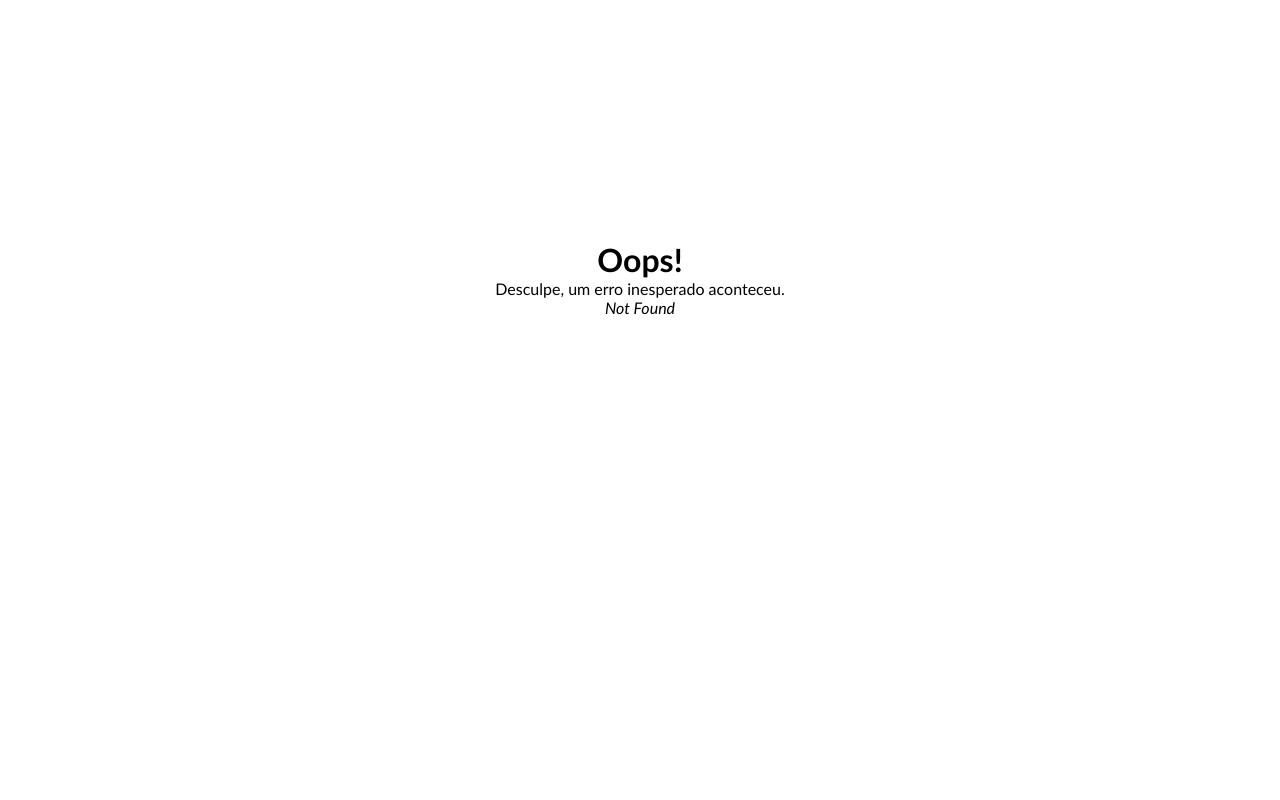
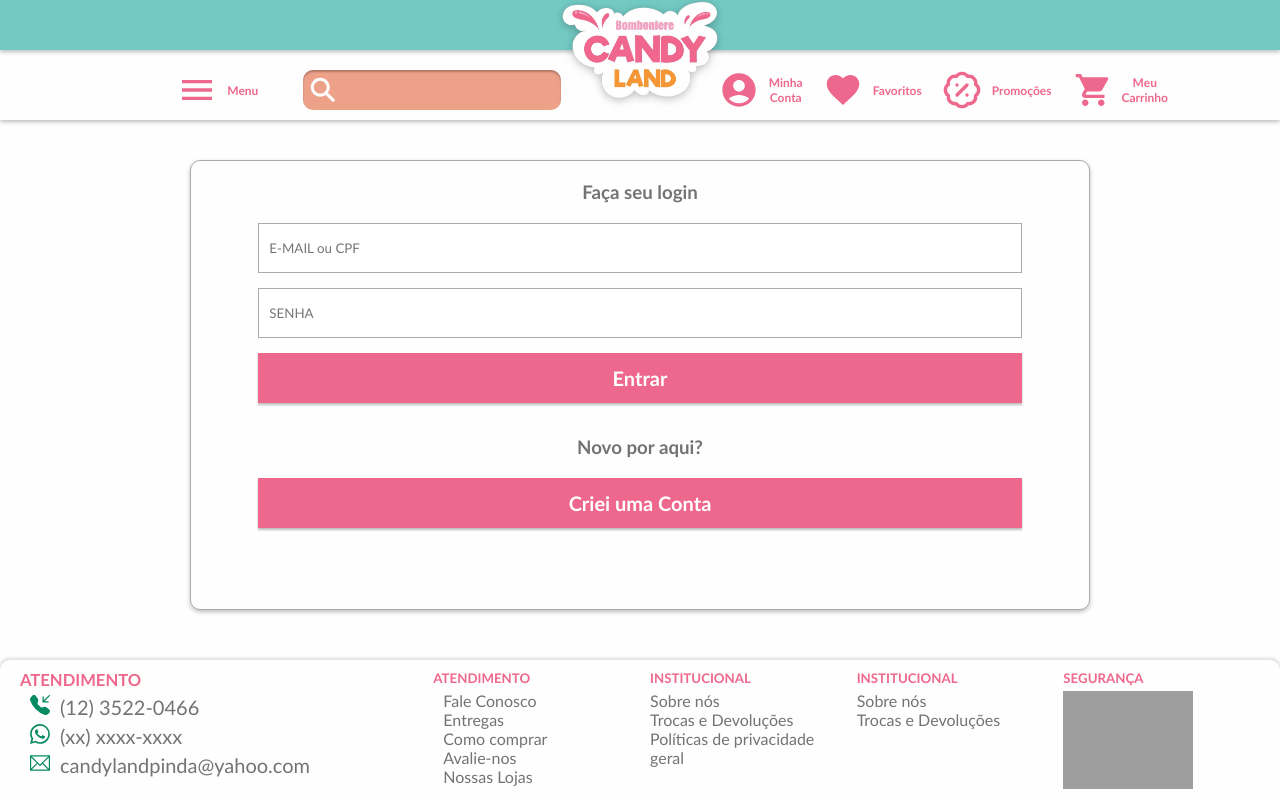
Before and after one commit to x-Cloudy/CandyLand, a React (Vite) app: page /CandyLand/Login in a window 1280 px wide. Before the commit this address had no page. Shown: the top 800 px of the page. Built offline with nearby package versions, Linux system fonts and the light colour scheme; grey boxes are pictures that could not be loaded.

Commit message:
router add and login page add

```diff
--- a/src/assets/components/Footer/Footer.jsx
+++ b/src/assets/components/Footer/Footer.jsx
@@ -7,7 +7,6 @@ import img3 from '../../images/payment/footer-pay3.png'
 import img4 from '../../images/payment/footer-pay4.png'
 import img5 from '../../images/payment/footer-pay5.png'
 import img6 from '../../images/payment/footer-pay6.png'
-import back from '../../images/backGroundCandy.png'
 import './footer.css'
 
 const FooterTop = () => {
@@ -19,7 +18,7 @@ const FooterTop = () => {
           <div>
             <span>
               <BsFillTelephoneInboundFill className="footer-icon" />
-              <p>(xx) xxxx-xxxx</p>
+              <p>(12) 3522-0466</p>
             </span>
 
             <span>
@@ -29,7 +28,7 @@ const FooterTop = () => {
 
             <span>
               <TfiEmail className="footer-icon" />
-              <p>(xx) xxxx-xxxx</p>
+              <p>candylandpinda@yahoo.com</p>
             </span>
 
           </div>
@@ -111,10 +110,10 @@ export default function Footer() {
           <p>TODOS OS DIREITOS RESERVADOS. FOTOS MERAMENTE ILUSTRATIVAS..
             CANDY LAND CNPJ: XXXXXXXXXXXX - DELÍCIAS ONLINE LTDA
             R DR RUBIÃO JÚNIOR Nº55 - Loja 17/18 -  GALERIA BARÃO GARDEN - CENTRO PINDAMONHANGABA -
-            TEL: (XX) XXXX-XXXX</p>
+            TEL: (12) 3522-0466</p>
 
           <div className="dev-name">
-            <span>DESENVOLVIDO POR</span> <a href="https://x-cloudy.github.io/Portifolio/">J.RODRIGUES</a>
+            <span>DESENVOLVIDO POR <a href="https://x-cloudy.github.io/Portifolio/">J.RODRIGUES</a></span>
           </div>
         </div>
       </div>
--- a/src/assets/components/Footer/footer.css
+++ b/src/assets/components/Footer/footer.css
@@ -113,24 +113,23 @@ footer {
 .footer-final {
   font-size: 11px;
   color: black;
-  letter-spacing: 1px;
   text-align: center;
 }
 
 .footer-final p {
-  backdrop-filter: blur(6px);
+  backdrop-filter: blur(4px);
+
 }
 
 .dev-name {
-  margin-top: 15px;
-  font-size: 12px;
+  margin-top: 10px;
+  font-size: 11px;
 }
 
 .dev-name a {
   text-decoration: none;
   color: black;
   cursor: pointer;
-  backdrop-filter: blur(4px);
 }
 
 .payment-container {
--- a/src/assets/components/Header/Header.jsx
+++ b/src/assets/components/Header/Header.jsx
@@ -1,4 +1,5 @@
 import { useEffect, useState } from 'react'
+import { Link } from 'react-router-dom';
 import { IoMdMenu, IoMdCart, IoMdHeart, IoIosCloseCircle } from "react-icons/io";
 import { IoSearchSharp } from "react-icons/io5";
 import { MdAccountCircle } from "react-icons/md";
@@ -17,10 +18,10 @@ const CartButton = ({ onHandleClick }) => {
     <button className='cart-button' onClick={onHandleClick}><IoMdCart /></button>
   )
 }
-
-const BottomMenuButton = ({ icon }) => {
+//PERFIL
+const BottomMenuButton = ({ icon, link }) => {
   return (
-    <button className="bottom-menu-btn">{icon}</button>
+    <Link to={link} className="bottom-menu-btn">{icon}</Link>
   )
 }
 
@@ -118,12 +119,14 @@ const HeaderMobile = ({ menuOpen, setMenuOpen }) => {
     <header style={{ height: scrolled }} className='mobile-header'>
       <div className='top-header'>
         <MenuButton onHandleClick={() => setMenuOpen(true)} />
-        <img src={candyLogo} alt="logo candy land" />
+        <Link to={'/CandyLand'}>
+          <img src={candyLogo} alt="logo candy land" />
+        </Link>
         <CartButton />
       </div>
 
       <div className="bottom-header">
-        <BottomMenuButton icon={<MdAccountCircle />} />
+        <BottomMenuButton icon={<MdAccountCircle />} link={'Login'} />
         <div className="search-div">
           <div className="search-icon">
             <IoSearchSharp />
@@ -158,7 +161,7 @@ const HeaderDesktop = ({ menuOpen, setMenuOpen }) => {
             <div className="search-icon-desk">
               <IoSearchSharp />
             </div>
-            <input type="text" className="seach-bar-desk" name="pesquisa" placeholder=""/>
+            <input type="text" className="seach-bar-desk" name="pesquisa" placeholder="" />
           </div>
         </div>
 
--- a/src/assets/components/Header/header.css
+++ b/src/assets/components/Header/header.css
@@ -16,7 +16,7 @@
   background-color: #fefefe;
   box-shadow: 0px 2px 4px rgba(0, 0, 0, 0.253);
   z-index: 100;
-  transition: height .3s ease;
+  transition: height .1s ease;
 }
 
 .top-header {
--- a/src/assets/components/Products/Products.jsx
+++ b/src/assets/components/Products/Products.jsx
@@ -5,7 +5,7 @@ import './products.css'
 import { useState } from "react";
 
 
-const ItemQuantity = ({quantity, setQuantity}) => {
+const ItemQuantity = ({ quantity, setQuantity }) => {
   function removeItem() {
     if (quantity === 1) return
     setQuantity(quantity - 1)
@@ -83,13 +83,13 @@ export default function Products({ title, data }) {
 
             return (
               <div key={item.id} className="products-item">
-                <img src={item.img} alt={`pruduct number ${item.id}`} />
+                <img src={item.img} alt={item.name} />
                 <p className="item-name">{item.name}</p>
                 <div className="item-discount-box">
-                  {item.promo && <p className="item-discount">{item.price}</p>}
+                  {item.promo && <p className="item-discount">R${item.price}</p>}
                 </div>
-                <h5 className="item-price">{priceWithDiscount ?? item.price}</h5>
-                <ItemQuantity quantity={quantity} setQuantity={setQuantity}/>
+                <h5 className="item-price">R${priceWithDiscount ?? item.price}</h5>
+                <ItemQuantity quantity={quantity} setQuantity={setQuantity} />
                 <button className="item-comprar">COMPRAR</button>
               </div>
             )
--- /dev/null
+++ b/src/routes/Cadastro/Cadastro.jsx
@@ -0,0 +1,82 @@
+import { useState } from 'react'
+import './cadastro.css'
+
+export default function Cadastro() {
+  const [form, setForm] = useState({
+    nome: '',
+    sobrenome: '',
+    email: '',
+    idade: '',
+    genero: '',
+    cpf: '',
+    telefone: '',
+    senha: '',
+    confirmSenha: ''
+  })
+
+  function handleForm(e) {
+    setForm({
+      ...form,
+      [e.target.name]: (e.target.value).toLowerCase()
+    })
+  }
+
+  function handleSubmit(e) {
+    e.preventDefault()
+
+    for (let values of e.target) {
+
+      if (values.value === '') {
+        alert('Preecha todos os campos')
+        return
+      }
+
+    }
+    console.log(form)
+
+    if (form.senha !== form.confirmSenha) {
+      console.log('A senha precisam estar identicas')
+      return
+    }
+
+  }
+
+
+  return (
+    <div className='cadastro-container'>
+      <div className='cadastro'>
+        <h3>Criei uma conta</h3>
+
+        <form action="" method="post" className='cadastro-form' onSubmit={handleSubmit}>
+          <input className='cadastro-input' type="text" placeholder='Nome' name='nome' onChange={handleForm} pattern="[a-zA-Z]+"/>
+
+          <input className='cadastro-input' type="text" placeholder='Sobrenome' name='sobrenome' onChange={handleForm} pattern="[a-zA-Z]+" />
+          <input className='cadastro-input colSpan' type="email" placeholder='E-mail' name='email' onChange={handleForm}  />
+
+          <input className='cadastro-input' type="date" placeholder='Data de nascimento' name='idade' onChange={handleForm}  />
+
+          <select name='genero' className='cadastro-input' onChange={handleForm}  defaultValue={''}>
+            <option value="" hidden>Selecione</option>
+            <option value="Feminino">Feminino</option>
+            <option value="Masculino">Masculino</option>
+            <option value="Outro">Outro</option>
+            <option value="naoInformar">Não informar</option>
+          </select>
+
+          <input className='cadastro-input colSpan'
+            type="text" placeholder='CPF' name='cpf' onChange={handleForm} minLength="11"
+            maxLength="14" pattern="^[0-9]{3}.?[0-9]{3}.?[0-9]{3}-?[0-9]{2}"  />
+
+          <input className='cadastro-input colSpan' type="text" placeholder='Telefone' name='telefone' onChange={handleForm}  />
+
+          <input className='cadastro-input' type="text" placeholder='Senha' name='senha' onChange={handleForm}  />
+
+          <input className='cadastro-input' type="text" placeholder='Confirmar Senha' name='confirmSenha' onChange={handleForm}  />
+
+          <button type='submit' value={'button'}>Criar conta</button>
+        </form>
+
+      </div>
+    </div>
+  )
+}
--- /dev/null
+++ b/src/routes/Cadastro/cadastro.css
@@ -0,0 +1,61 @@
+.cadastro-container {
+  display: flex;
+  justify-content: start;
+  align-items: center;
+  flex-direction: column;
+  width: 100%;
+  height: 650px;
+  margin-top: 150px;
+}
+
+.cadastro {
+  display: flex;
+  align-items: center;
+  justify-content: start;
+  flex-direction: column;
+  width: 95%;
+  max-width: 900px;
+  height: 90%;
+  border: 1px solid #73737398;
+  border-radius: 10px;
+  box-shadow: 0px 2px 4px rgba(0, 0, 0, 0.253);
+}
+
+.cadastro-form {
+  display: grid;
+  grid-template-columns: auto auto;
+  gap: 0px 10px;
+}
+
+.cadastro-input {
+  width: 100%;
+  height: 40px;
+  margin-bottom: 15px;
+  padding-left: 10px;
+  border: 1px solid #73737398;
+}
+
+
+.cadastro-form button {
+  width: 100%;
+  height: 40px;
+  background-color: #EE688D ;
+  border: none;
+  box-shadow: 0px 2px 2px rgba(0, 0, 0, 0.253);
+  color: white;
+  font-size: 20px;
+  font-weight: bolder;
+  grid-column-start: 1;
+  grid-column-end: 3;
+  margin-top: 10px;
+}
+
+.cadastro h3 {
+  color: #737373;
+  margin: 25px 0px;
+}
+
+.colSpan {
+  grid-column-start: 1;
+  grid-column-end: 3;
+}
--- a/src/routes/Home/Home.jsx
+++ b/src/routes/Home/Home.jsx
@@ -3,6 +3,8 @@ import Perks from '../../assets/components/Perks/Perks'
 import Products from '../../assets/components/Products/Products'
 import product1 from '../../assets/images/produTeste/product1png.png'
 import './home.css'
+
+import dateJson from './teste.json'
 
 const dataTeste = [
   {
--- /dev/null
+++ b/src/routes/Home/teste.json
@@ -0,0 +1,18 @@
+[
+  {
+    "id": "1",
+    "name": "FERREIRO ROCHER 90g",
+    "img": "/home/xcloudy/Projetos/pity/CandyLand/src/assets/images/produTeste/product1png.png",
+    "price": "39.90",
+    "promo": "false",
+    "discount": "15"
+  },
+  {
+    "id": "2",
+    "name": "FERREIRO ROCHER 90g",
+    "img": "src/assets/images/produTeste/product1png.png",
+    "price": "39.90",
+    "promo": "false",
+    "discount": "15"
+  }
+]
--- /dev/null
+++ b/src/routes/Login/Login.jsx
@@ -0,0 +1,25 @@
+import { Link } from "react-router-dom"
+import './login.css'
+
+export default function Login() {
+  return (
+    <div className='login-container'>
+      <div className='login'>
+        <h3>Faça seu login</h3>
+
+        <form action="#" method="post" className='login-form'>
+          <input className='login-input' type="text" placeholder='E-MAIL ou CPF' name='login' />
+          <input className='login-input' type="password" placeholder='SENHA' name='senha' />
+          <button type='submit'>Entrar</button>
+        </form>
+
+        <div className='cadastro-redirect'>
+          <h3>Novo por aqui?</h3>
+          <Link to={'/CandyLand/Cadastro'}>
+            <button type='button'>Criei uma Conta</button>
+          </Link>
+        </div>
+      </div>
+    </div>
+  )
+}
--- /dev/null
+++ b/src/routes/Login/login.css
@@ -0,0 +1,91 @@
+.login-container {
+  display: flex;
+  justify-content: start;
+  align-items: center;
+  flex-direction: column;
+  width: 100%;
+  height: 500px;
+  margin-top: 150px;
+}
+
+.login {
+  display: flex;
+  justify-content: center;
+  align-items: center;
+  flex-direction: column;
+  width: 95%;
+  max-width: 900px;
+  height: 90%;
+  border: 1px solid #73737398;
+  border-radius: 10px;
+  box-shadow: 0px 2px 4px rgba(0, 0, 0, 0.253);
+}
+
+.login h3 {
+  color: #737373;
+  margin: 20px;
+}
+
+.login-form {
+  display: inherit;
+  justify-content: start;
+  align-items: center;
+  flex-direction: column;
+  width: 100%;
+  height: 100%;
+}
+
+.login-input {
+  width: 85%;
+  height: 50px;
+  margin-bottom: 15px;
+  padding-left: 10px;
+  border: 1px solid #73737398;
+}
+
+.login-form button {
+  width: 85%;
+  height: 50px;
+  background-color: #EE688D ;
+  border: none;
+  box-shadow: 0px 2px 2px rgba(0, 0, 0, 0.253);
+  color: white;
+  font-size: 20px;
+  font-weight: bolder;
+}
+
+.cadastro-redirect {
+  display: flex;
+  justify-content: start;
+  align-items: center;
+  flex-direction: column;
+  width: 100%;
+  height: 100%;
+}
+
+.cadastro-redirect a {
+  display: flex;
+  justify-content: center;
+  width: 100%;
+  text-decoration: none;
+}
+
+.cadastro-redirect button {
+  width: 85%;
+  height: 50px;
+  background-color: #EE688D ;
+  border: none;
+  box-shadow: 0px 2px 2px rgba(0, 0, 0, 0.253);
+  color: white;
+  font-size: 20px;
+  font-weight: bolder;
+}
+
+
+
+
+@media screen and (min-width: 1000px) {
+  .login-container {
+    margin-top: 160px;
+  }
+}
```
Also changed, not shown: src/main.jsx (+10 -0 lines).
